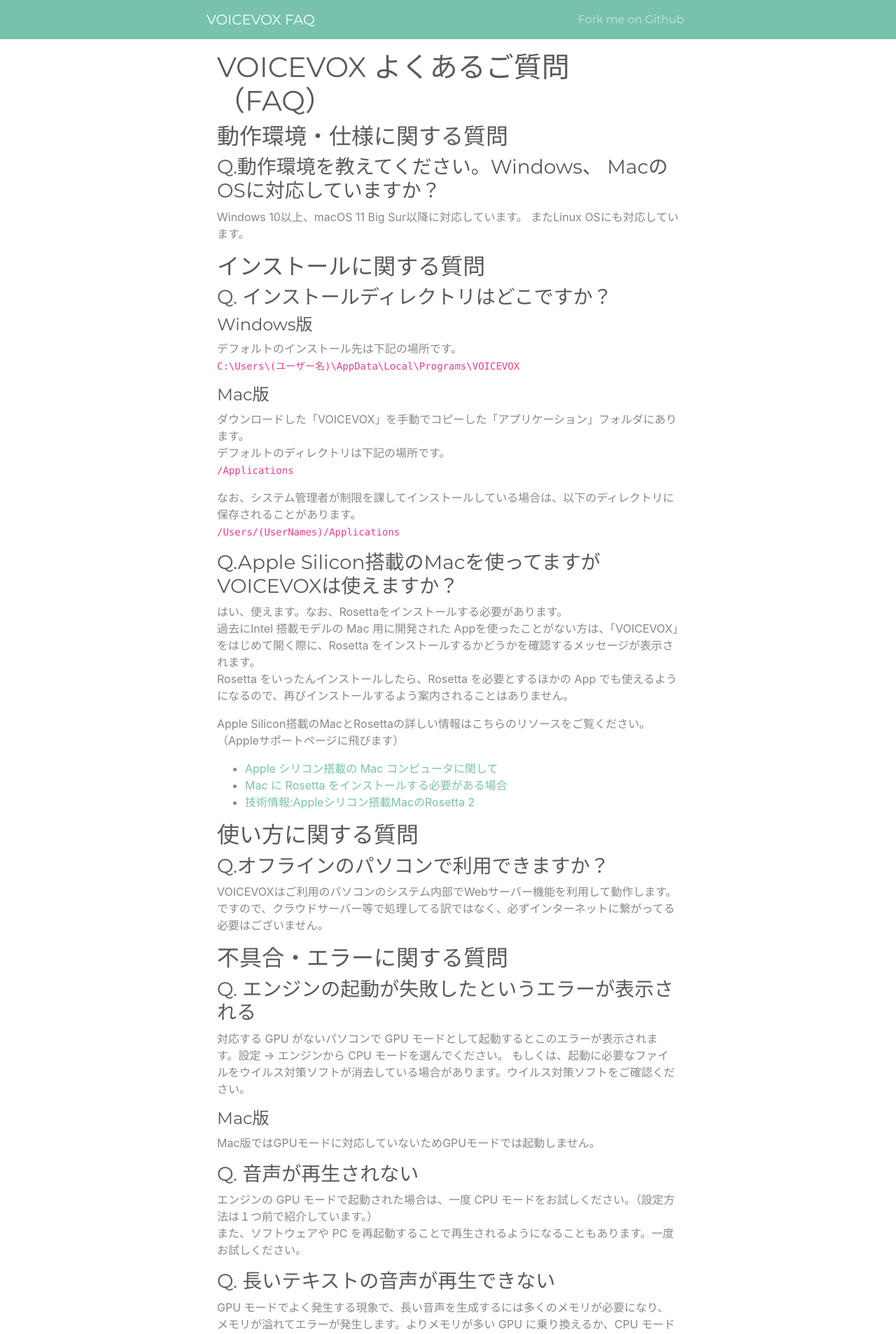
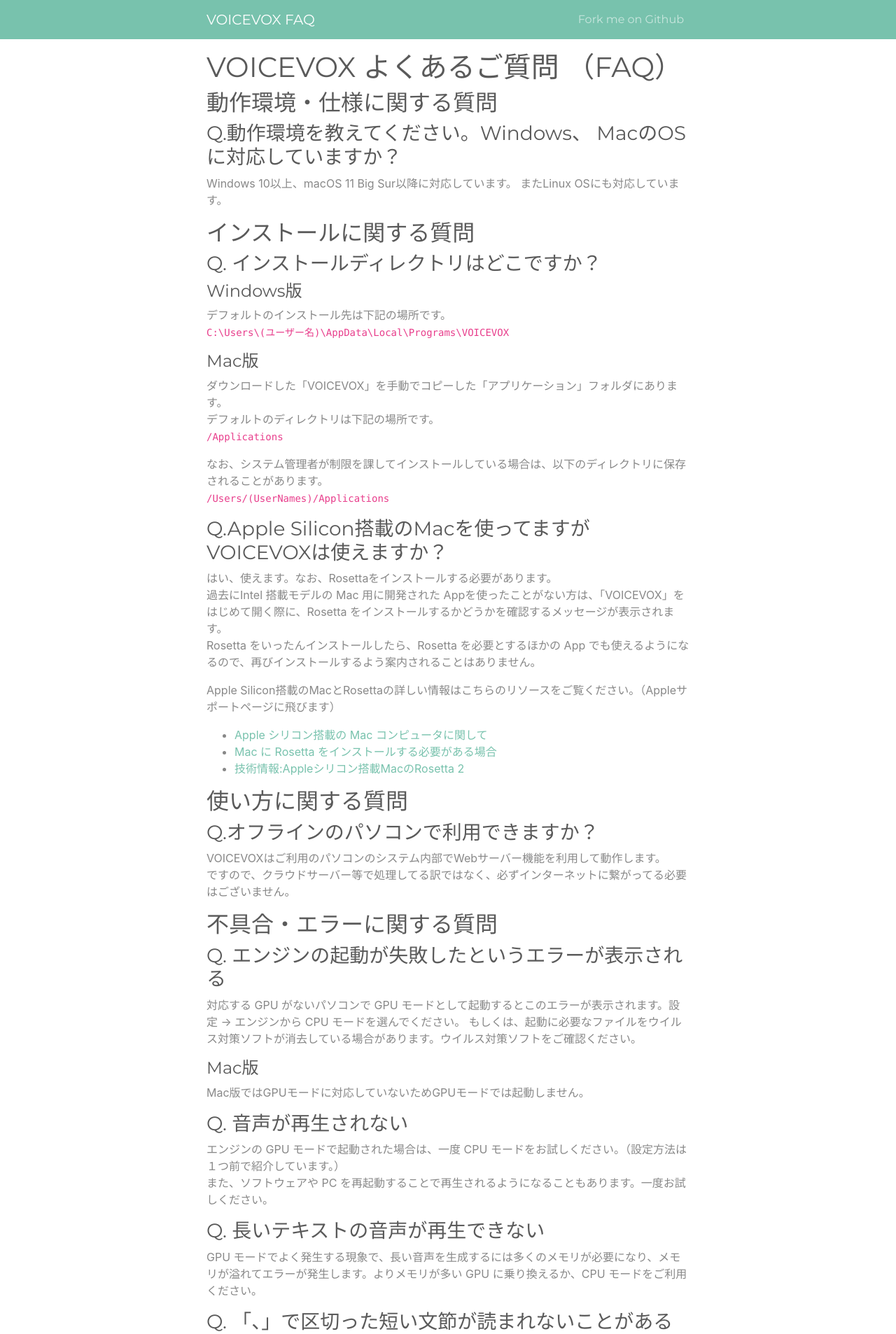
Before and after one commit to Apple-Yuki/VOICEVOX-FAQ-, a Jekyll site: the page built from index.md, in a window 1280 px wide. Shown: the top 1906 px of the page at 70% size. Built offline with Jekyll 4.4.1, drawn with Linux system fonts in a browser that asks for light colours; our own code applies the rules of GitHub Pages for plain Markdown files.

Commit message:
Update default.html

```diff
--- a/_layouts/default.html
+++ b/_layouts/default.html
@@ -3,14 +3,13 @@
 
   {%- include head.html -%}
 
-  <body>
+  <body class="d-flex flex-column">
 
     {%- include header.html -%}
 
     <div class="py-3">
 
-        <main>
-          <div class="container">
+        <main lass="flex-shrink-0">
       <div class="container">
           {{ content }}
       </div>
```
